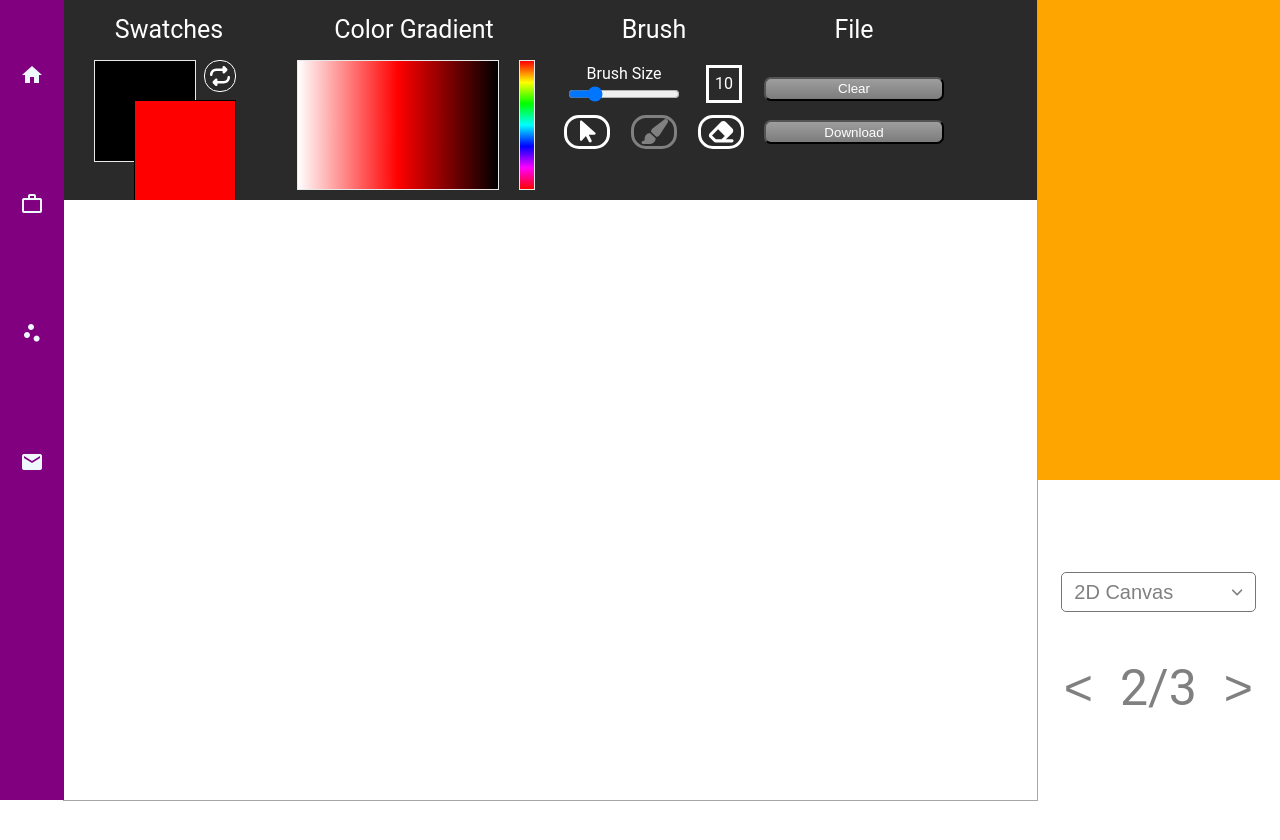
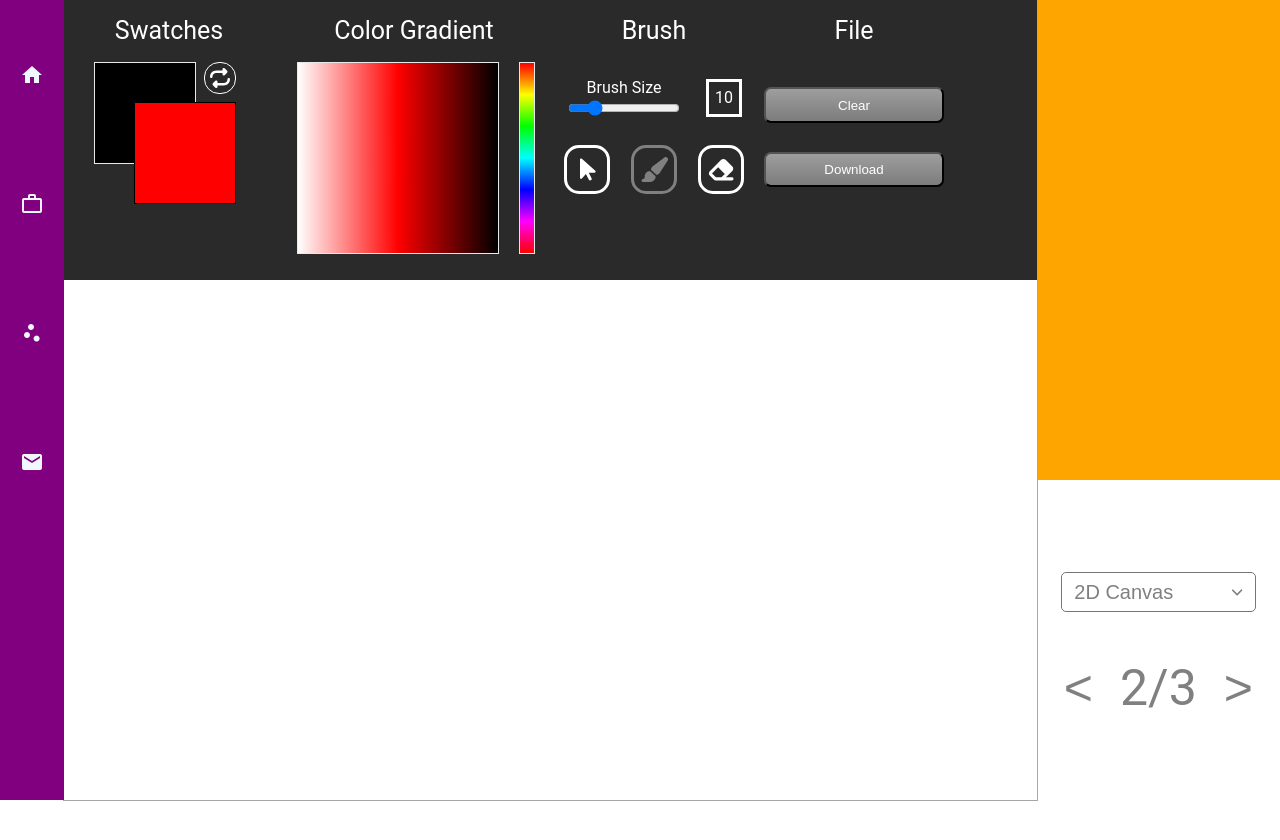
Before and after one commit to JimLeeWeiMin/jimleeweimin.github.io, an Angular app: page /pages/ScatterStuff in a window 1280 px wide. Shown: the top 840 px of the page. Before the commit the page ends 805 px from the top, so only its background shows below. Built offline with nearby package versions, Linux system fonts and the light colour scheme.

Commit message:
Extended the ToolWrapper height to 35%

```diff
--- a/src/app/components/drawing-canvas/drawing-canvas.component.css
+++ b/src/app/components/drawing-canvas/drawing-canvas.component.css
@@ -36,7 +36,7 @@
 
 .ToolWrapper {
     width: 100%;
-    height: 25%;
+    height: 35%;
 
     display: flex;
     flex-direction: row;
```
Also changed, not shown: 3 other files (tests, documents, lock files or other folders).
